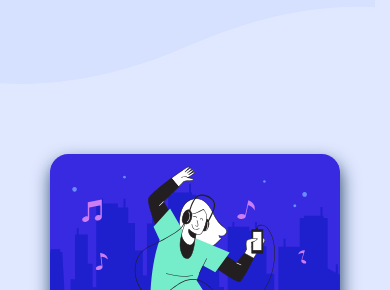
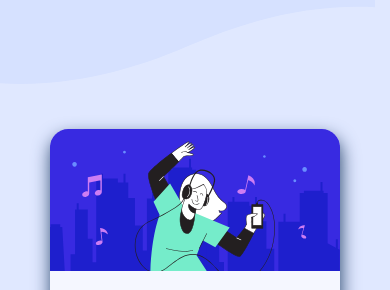
Before and after one commit to Mahad410/order, a plain HTML site: page index.html in a window 390 px wide. Shown: the part 110-400 px from the top of the page. Drawn offline with Linux system fonts and the light colour scheme.

Commit message:
Order Summary card using css html for front-end mentor

```diff
--- a/style.css
+++ b/style.css
@@ -135,6 +135,6 @@
             width: 290px;
         }
         main {
-            padding: 100px 0;
+            padding: 75px 0;
         }
     }
```
